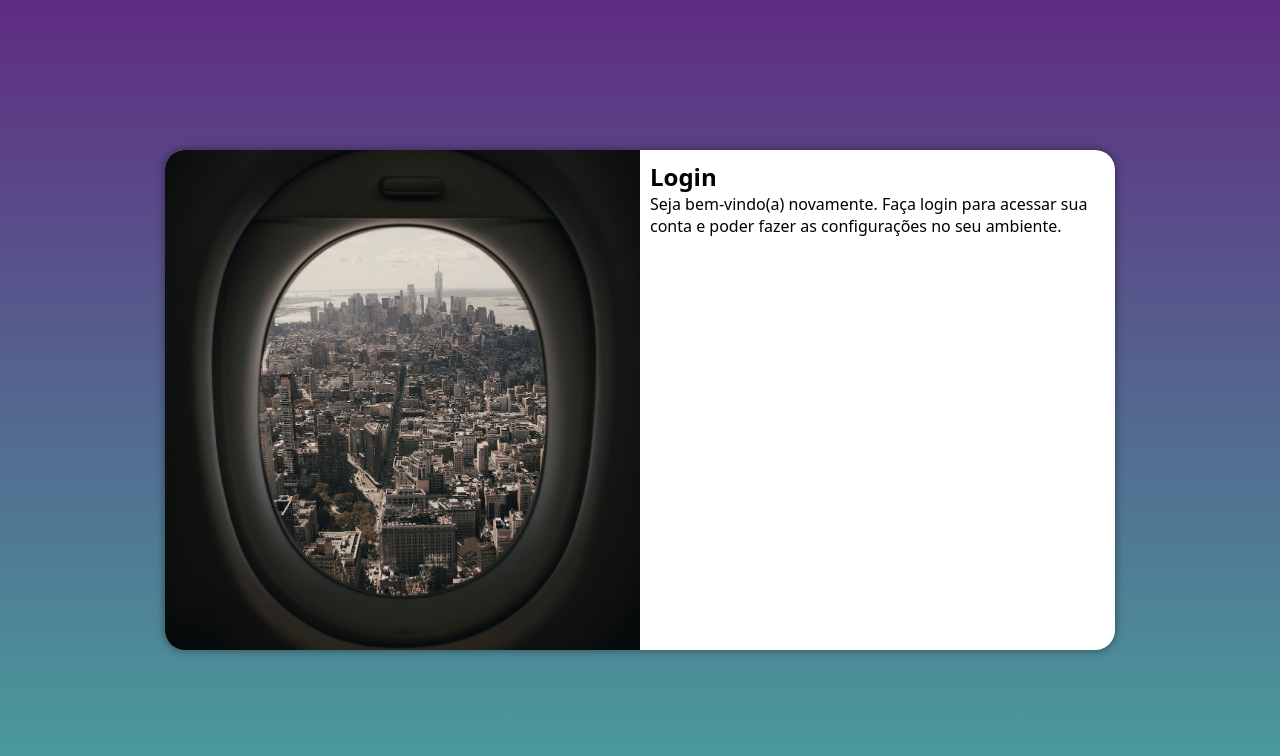
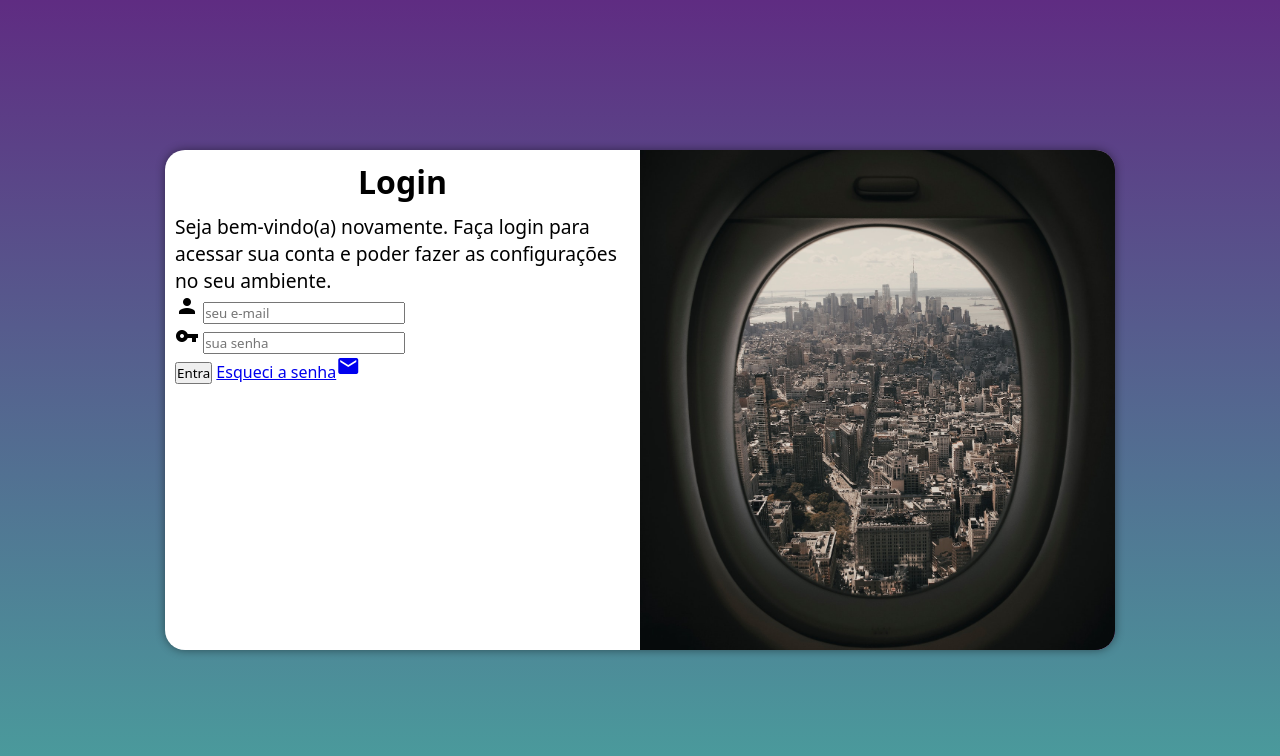
Before and after one commit to JeffersondoNascimento/projeto-login, a plain HTML site: page index.html in a window 1280 px wide. Drawn offline with Linux system fonts and the light colour scheme.

Commit message:
atualizei

```diff
--- a/estilos/media-query.css
+++ b/estilos/media-query.css
@@ -19,6 +19,11 @@
         width: 70%;
         float: right;
     }
+
+    label > #campo {
+        font-size: 1em;
+    }
+
 }
 
 @media screen and (min-width: 992px){
@@ -32,14 +37,22 @@
     }
 
     section#login > div#imagem{
-        float: left;
+        float: right;
         width: 50%;
         height: 100%;
     }
 
     section#login > div#formulario {
-        float: right;
+        float: left;
         width: 50%;
     }
 
+    div#formulario > h1 {
+        font-size: 2em;
+    }
+
+    div#formulario > p {
+        font-size: 1.2em;
+    }
+
 }
--- a/estilos/style.css
+++ b/estilos/style.css
@@ -54,3 +54,12 @@ section#login > div#formulario {
     display: block;
     padding: 10px;
 }
+
+div#formulario > h1 {
+    text-align: center;
+    margin-bottom: 10px;
+}
+
+div#formulario > p {
+    font-size: 0.8em;
+}
--- a/index.html
+++ b/index.html
@@ -5,6 +5,7 @@
     <meta http-equiv="X-UA-Compatible" content="IE=edge">
     <meta name="viewport" content="width=device-width, initial-scale=1.0">
     <title>Login</title>
+    <link href="https://fonts.googleapis.com/icon?family=Material+Icons" rel="stylesheet">
     <link rel="stylesheet" href="estilos/style.css">
     <link rel="stylesheet" href="estilos/media-query.css">
 </head>
@@ -17,8 +18,21 @@
             <div id="formulario">
                 <h1>Login</h1>
                 <p>Seja bem-vindo(a) novamente. Faça login para acessar sua conta e poder fazer as configurações no seu ambiente.</p>
-                <form action="login.php" method="post">
-
+                <form action="login.php" method="post" autocomplete="on">
+                    <div class="campo">
+                        <i class="material-icons">person</i>
+                        <input type="email" name="login" id="ilogin" placeholder="seu e-mail" autocomplete="email" required  maxlength="30">
+                        <label for="ilogin"></label>
+                    </div>
+                    <div class="campo">
+                        <i class="material-icons">vpn_key</i>
+                        <input type="password" name="senha" id="isenha" placeholder="sua senha" autocomplete="current-password" required  minlength="8"  maxlength="20">
+                        <label for="isenha"></label>
+                    </div>
+                    <input type="submit" value="Entra">
+                    <a href="esqueci.html">
+                        Esqueci a senha<i class="material-icons">mail</i>
+                    </a>
                 </form>
             </div>
         </section>
```
